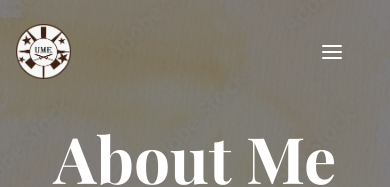
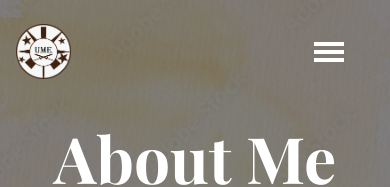
Before and after one commit to KTCume/react-next-portfolio, a Next.js app: page /about in a window 390 px wide. Shown: the top 187 px of the page. Built offline with nearby package versions, Linux system fonts and the light colour scheme; a web font is replaced by a local one.

Commit message:
ハンバーガーメニュー変更

```diff
--- a/app/_components/Menu/index.module.css
+++ b/app/_components/Menu/index.module.css
@@ -57,6 +57,40 @@
   left: 0; /* 左から広がるように */
 }
 
+/* ハンバーガーメニューアイコン */
+.burger {
+  display: flex;
+  flex-direction: column;
+  justify-content: space-between;
+  width: 30px;
+  height: 20px;
+  cursor: pointer;
+}
+
+.bar {
+  height: 4px;
+  background-color: #fff;
+  transition: all 0.3s ease;
+}
+
+/* メニューが開いた時のアニメーション */
+.burger.open .bar:nth-child(1) {
+  transform: rotate(45deg);
+  position: relative;
+  top: 8px;
+}
+
+.burger.open .bar:nth-child(2) {
+  opacity: 0;
+}
+
+.burger.open .bar:nth-child(3) {
+  transform: rotate(-45deg);
+  position: relative;
+  top: -8px;
+}
+
+/* ボタンの初期状態 */
 .button {
   display: none;
   margin-right: 30px;
@@ -92,7 +126,6 @@
     left: 35%; /* 中央に配置 */
   }
 
-
   /* ロゴ部分の表示/非表示を制御 */
   .logoContainer {
     display: none; /* デフォルトで非表示 */
@@ -109,10 +142,4 @@
     border: none;
     cursor: pointer;
   }
-
-  .close {
-    position: absolute;
-    top: 24px;
-    right: 16px;
-  }
 }
--- a/app/_components/Menu/index.tsx
+++ b/app/_components/Menu/index.tsx
@@ -9,8 +9,7 @@ import styles from './index.module.css';
 export default function Menu() {
   const [isOpen, setOpen] = useState<boolean>(false);
 
-  const open = () => setOpen(true);
-  const close = () => setOpen(false);
+  const toggleMenu = () => setOpen(!isOpen);  // メニューのトグル（開閉）
 
   // リンクがクリックされたときにメニューを閉じる関数
   const handleLinkClick = () => {
@@ -34,6 +33,19 @@ export default function Menu() {
       window.removeEventListener('resize', handleResize); // クリーンアップ
     };
   }, []);
+
+  // メニューが開いたときにスクロールを禁止する
+  useEffect(() => {
+    if (isOpen) {
+      // メニューが開いた時、html と body にスクロール禁止を適用
+      document.body.style.overflow = 'hidden'; // メニューが開いたときにスクロール禁止
+      document.documentElement.style.overflow = 'hidden'; // html のスクロールも禁止
+    } else {
+      // メニューが閉じた時、スクロールを元に戻す
+      document.body.style.overflow = ''; // メニューが閉じたときにスクロールを元に戻す
+      document.documentElement.style.overflow = ''; // html のスクロールを元に戻す
+    }
+  }, [isOpen]);
 
   return (
     <div>
@@ -67,18 +79,15 @@ export default function Menu() {
             <Link href="/contact" onClick={handleLinkClick}>Contact</Link>
           </li>
         </ul>
-        <button className={cx(styles.button, styles.close)} onClick={close}>
-          <Image
-            src="/close.svg"
-            alt="閉じる"
-            width={24}
-            height={24}
-            priority
-          />
-        </button>
       </nav>
-      <button className={styles.button} onClick={open}>
-        <Image src="/menu.svg" alt="メニュー" width={24} height={24} />
+
+      {/* ハンバーガーメニュー */}
+      <button className={styles.button} onClick={toggleMenu}>
+        <div className={cx(styles.burger, isOpen && styles.open)}>
+          <span className={styles.bar}></span>
+          <span className={styles.bar}></span>
+          <span className={styles.bar}></span>
+        </div>
       </button>
     </div>
   );
```
